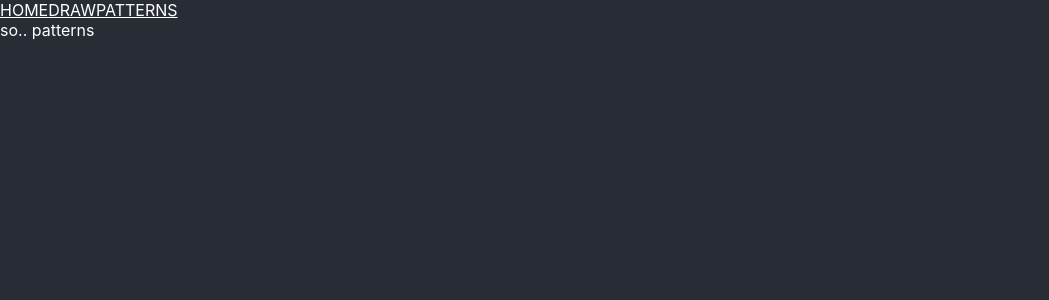
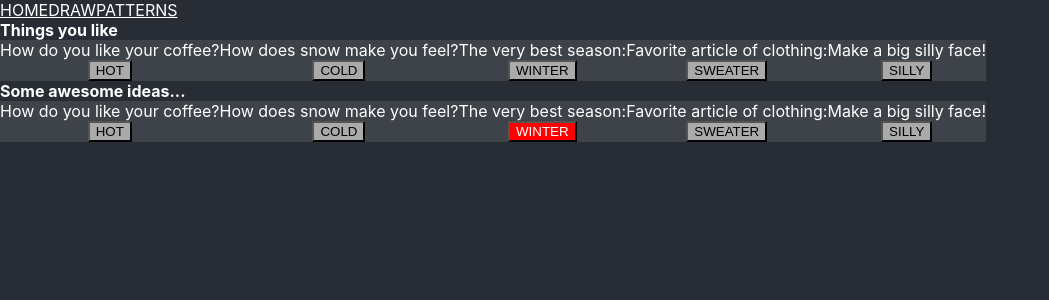
Before and after one commit to bladnman/css-base-units, a React (Create React App) app: page /patterns in a window 1280 px wide. Shown: the top 300 px of the page, without its empty margins (0-1049 px from the left). Built offline with nearby package versions, Linux system fonts and the light colour scheme.

Commit message:
- done-ish with investigation

```diff
--- a/package.json
+++ b/package.json
@@ -23,6 +23,7 @@
     ">0.2%"
   ],
   "devDependencies": {
+    "postcss-variables": "^1.1.1",
     "react-app-rewire-postcss": "^3.0.2",
     "react-app-rewired": "^2.0.2"
   }
--- a/postcss.config.js
+++ b/postcss.config.js
@@ -7,6 +7,20 @@ module.exports = {
     },
     'postcss-functions' : {
       functions: cssFunctions
+    },
+    'postcss-variables' : {
+      globals: {
+        text : {
+          title_section     : cssFunctions.lu_px(4),
+          title_item        : cssFunctions.lu_px(2.2),
+          body              : cssFunctions.lu_px(1.5),
+          button            : cssFunctions.lu_px(2),
+        },
+        colors: {
+          primary: '#fff',
+          secondary: '#000'
+        }
+      }
     }
   }
 };
--- a/src/App.js
+++ b/src/App.js
@@ -3,21 +3,21 @@ import { Switch, Route } from 'react-router-dom'
 import NavBar from './components/NavBar/NavBar'
 import GridDraw from './routes/GridDraw/GridDraw'
 import CSSPatterns from './routes/CSSPatterns/CSSPatterns'
-// import styles from './App.module.css';
+import styles from './App.module.css';
 
 class App extends Component {
   render() {
-    const defaultRoute = GridDraw;
+    const defaultRoute = CSSPatterns;
 
     return (
-      <>
+      <div className={styles.App}>
         <NavBar />
         <Switch>
           <Route path='/draw' component={GridDraw}/>
           <Route path='/patterns' component={CSSPatterns}/>
           <Route component={defaultRoute}/>
         </Switch>
-      </>
+      </div>
     );
   }
 }
--- a/src/index.css
+++ b/src/index.css
@@ -1,4 +1,6 @@
-
+*:focus {
+  outline: none;
+}
 body {
   --bu : 10;
 
--- a/src/index.js
+++ b/src/index.js
@@ -1,6 +1,7 @@
 import React from 'react';
 import ReactDOM from 'react-dom';
 import './index.css';
+import './styles/text.css'
 import App from './App';
 import * as serviceWorker from './serviceWorker';
 import { BrowserRouter } from 'react-router-dom'
--- a/src/routes/CSSPatterns/CSSPatterns.js
+++ b/src/routes/CSSPatterns/CSSPatterns.js
@@ -1,11 +1,94 @@
 import React, { Component } from 'react'
 import styles from './CSSPatterns.module.css'
+import gridStyles from './Grid.module.css'
+import tileStyles from './Tile.module.css'
+
 export default class CSSPatterns extends Component {
+  getBaseItems() {
+    return [
+      {
+        actionText      : "HOT",
+        message         : "How do you like your coffee?",
+      },
+      {
+        actionText      : "COLD",
+        message         : "How does snow make you feel?",
+      },
+      {
+        actionText      : "WINTER",
+        message         : "The very best season:",
+      },
+      {
+        actionText      : "SWEATER",
+        message         : "Favorite article of clothing:",
+      },
+      {
+        actionText      : "SILLY",
+        message         : "Make a big silly face!",
+      },
+    ]
+  }
+  getGroups() {
+    return [
+      {
+        title : "Things you like",
+        items : this.getBaseItems(),
+      },
+      {
+        title : "Some awesome ideas...",
+        items : this.getBaseItems(),
+      },
+    ]
+  }
   render() {
+    const groups = this.getGroups();
+    if (groups) {
+      groups[1].items[2].isImportant = true;
+    }
+
     return (
       <div className={styles.root}>
-        so.. patterns
+        {groups.map((group, idx) =>
+          <CSSPatternsGrid  key     = {idx}
+                            title   = {group.title}
+                            items   = {group.items} />)
+        }
       </div>
     )
   }
 }
+
+/** GRID */
+const CSSPatternsGrid = function CSSPatternsGrid(props) {
+  const { title, items } = props;
+  const styles = gridStyles;
+  return (
+    <div className={styles.root}>
+      {title &&
+        <div className={styles.title} >{title}</div>
+      }
+      <div className={styles.grid}>
+        {items.map((item, idx) =>
+          <Tile key           = {idx}
+                className     = {[styles.tile].join(' ')}
+                buttonLabel   = {item.actionText}
+                message       = {item.message}
+                isButtonAlert = {item.isImportant} />)
+        }
+      </div>
+    </div>
+  )
+}
+
+/** TILE */
+const Tile = function Tile(props) {
+  const { message, buttonLabel, className, isButtonAlert } = props;
+  const styles = tileStyles;
+
+  return (
+    <div className={[className, styles.root].join(' ')}>
+      <div className={styles.message}>{message}</div>
+      <button className={[styles.button, isButtonAlert?styles.buttonAlert:''].join(' ')}>{buttonLabel}</button>
+    </div>
+  )
+}
--- /dev/null
+++ b/src/routes/CSSPatterns/Grid.module.css
@@ -0,0 +1,10 @@
+.root {
+  margin :  lu_px(5) 0;
+}
+.grid {
+
+}
+.title {
+  font-size     : $text.title_section;
+  font-weight   : bold;
+}
--- /dev/null
+++ b/src/routes/CSSPatterns/Tile.module.css
@@ -0,0 +1,38 @@
+.root {
+  display             : inline-flex;
+  justify-items       : center;
+  text-align          : center;
+  flex-direction      : column;
+  align-items         : center;
+  justify-content     : center;
+  background-color    : rgba(255,255,255, 0.1);
+  padding             : lu_px(1);
+  width               : lu_px(12);
+  height              : lu_px(12);
+  margin              : lu_px(0.2);
+}
+.message {
+  font-size : $text.body;
+  margin-bottom: lu_px(1);
+}
+.button {
+  font-size : $text.button;
+  border-radius: lu_px(0.2);
+  background : rgb(170, 170, 170);
+}
+.button:hover {
+  background : rgb(235, 235, 235);
+}
+.button:active {
+  background : rgb(141, 141, 141);
+}
+.buttonAlert {
+  background : red;
+  color : white;
+}
+.buttonAlert:hover {
+  background : rgb(175, 11, 11);
+}
+.buttonAlert:active {
+  background : rgb(235, 129, 129);
+}
--- /dev/null
+++ b/src/styles/text.css
@@ -0,0 +1,3 @@
+.text__body {
+  font-size   : $text.body;
+}
```
Also changed, not shown: src/styles/colors.css (added), 2 other files (tests, documents, lock files or other folders).
